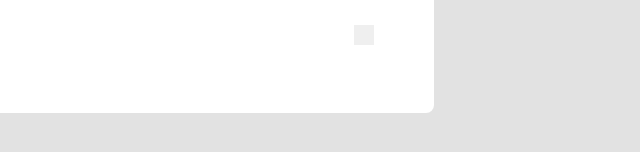
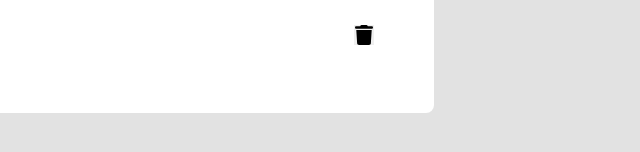
Before and after one commit to vnshas/Kenzie-Academy-Brasil-Developers-m2-lista-de-tarefas-vnshas, a plain HTML site: page index.html in a window 1280 px wide. Both pictures are taken after typing "Sample" into the empty fields and a click on the button "Adicionar Tarefa na Lista". Shown: the part 564-716 px from the top of the page, 640-1280 px from the left. Drawn offline with Linux system fonts and the light colour scheme.

Commit message:
Update style.css

```diff
--- a/styles/style.css
+++ b/styles/style.css
@@ -87,7 +87,7 @@
 }
 
 .task__button--remove-task{
-    background-image: url("./assets/trash-icon.svg");
+    background-image: url("../assets/trash-icon.svg");
     height: 20px;
     width: 20px;
     border: none;
```
